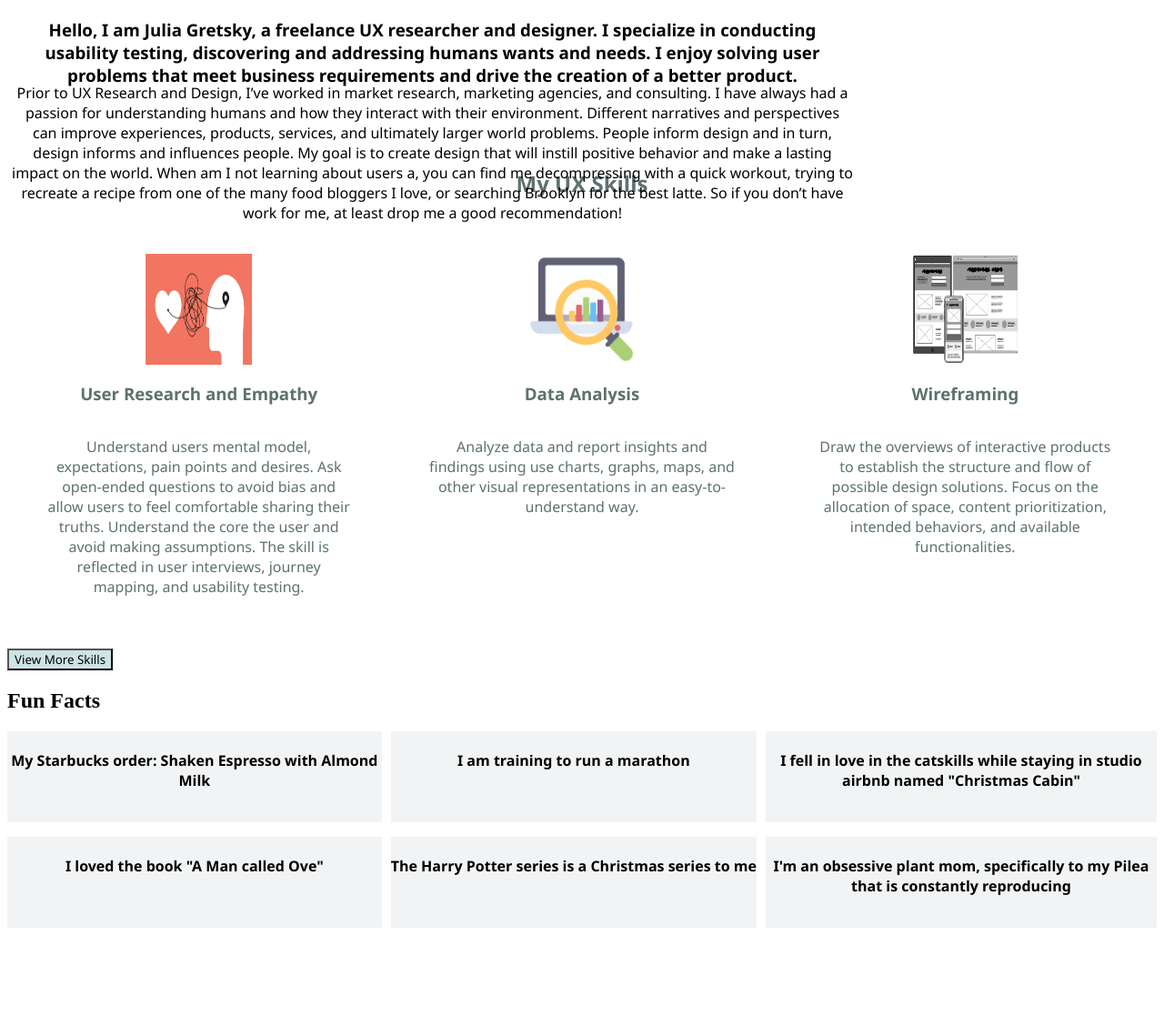
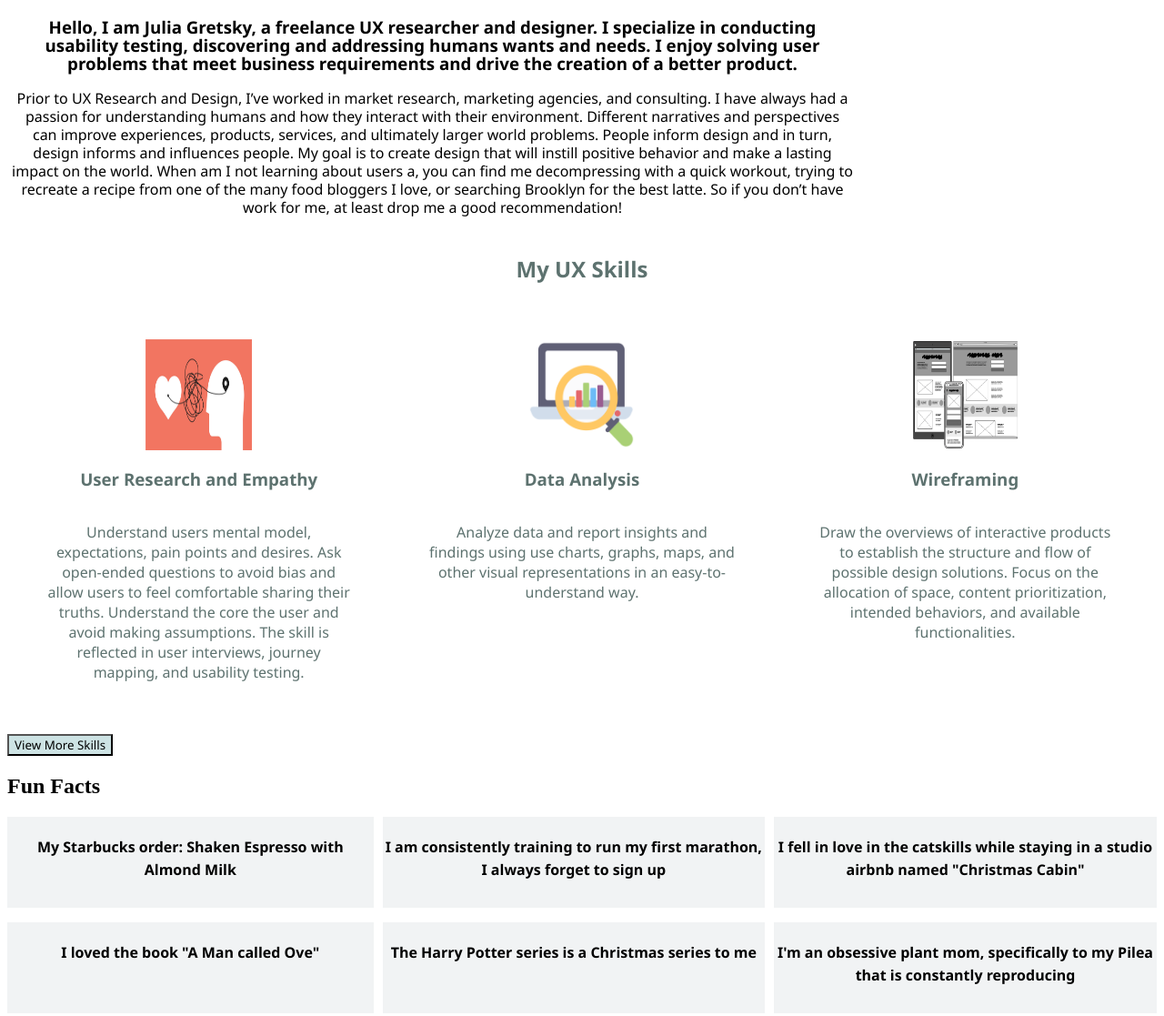
Before and after one commit to jgretsky/UX_UI_HW_18, a plain HTML site: page index.html in a window 1280 px wide. Shown: the part 601-1718 px from the top of the page at 91% size. Drawn offline with Linux system fonts and the light colour scheme.

Commit message:
linespace

```diff
--- a/index.html
+++ b/index.html
@@ -93,11 +93,11 @@
                 </div>
 
                 <div class="Fact2 Fstyle">
-                    <h4> I am training to run a marathon</h4>
+                    <h4> I am consistently training to run my first marathon, I always forget to sign up </h4>
                 </div>
 
                 <div class="Fact3 Fstyle">
-                    <h4>I fell in love in the catskills while staying in studio airbnb named "Christmas Cabin"</h4>
+                    <h4>I fell in love in the catskills while staying in a studio airbnb named "Christmas Cabin"</h4>
                 </div>
 
                 <div class="Fact4 Fstyle">
--- a/style.css
+++ b/style.css
@@ -53,14 +53,16 @@ ul.flex{
     font-family: 'Segoe UI', Tahoma, Geneva, Verdana, sans-serif;
     text-align: center;
     width: 925px;
-    height: 53px;
+    height: auto;
+    line-height: 20px;
 }
 
 .text_2{
     font-family: 'Segoe UI', Tahoma, Geneva, Verdana, sans-serif;
     text-align: center;
     width: 925px;
-    height: 53px;
+    height: auto;
+    line-height: 20px;
 }
 
 .title{
@@ -175,6 +177,7 @@ button{
     background-color: #f1f3f4;
     font-family: 'Segoe UI', Tahoma, Geneva, Verdana, sans-serif;
     text-align: center;
+    line-height: 25px;
 }
 
 /* if i was using flex
```
